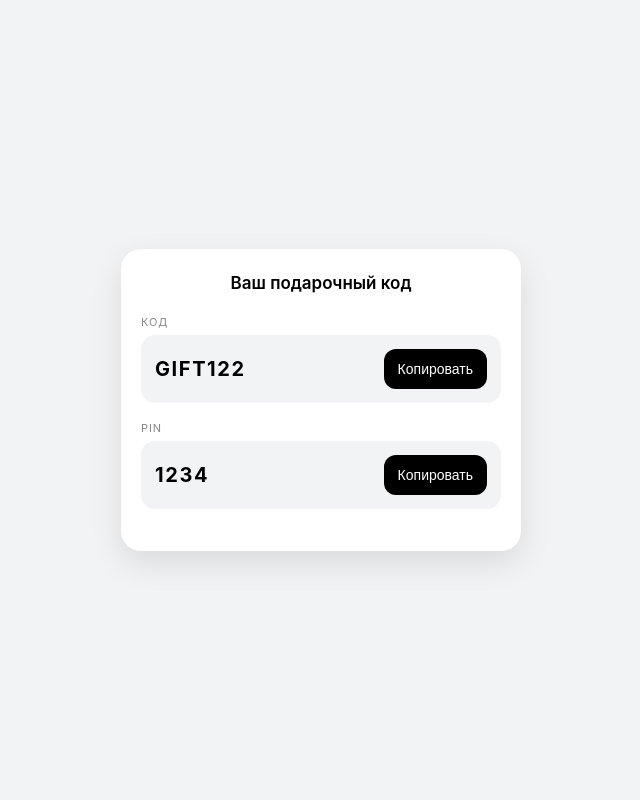
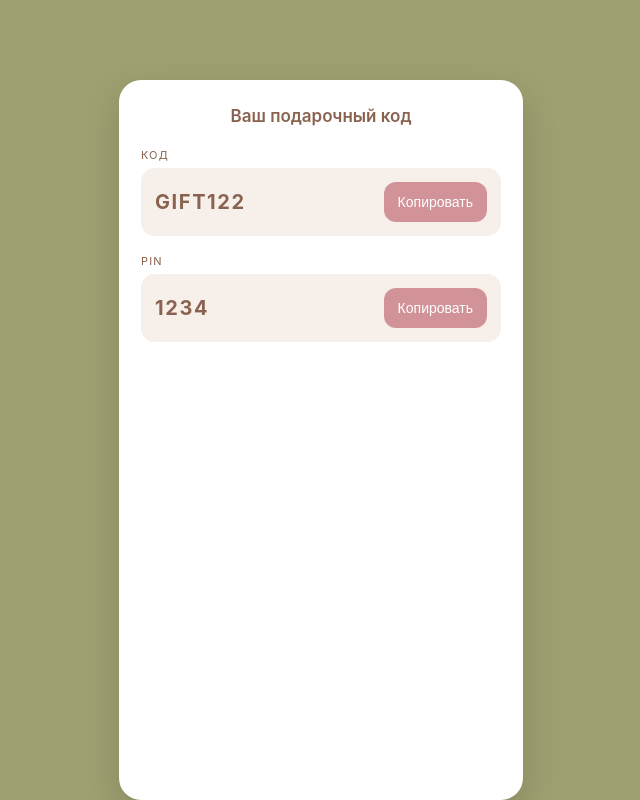
Before and after one commit to riasol123/gitf-card, a plain HTML site: page index.html in a window 1280 px wide. Shown: the whole page, without its empty margins (319-959 px from the left). Drawn offline with Linux system fonts and the light colour scheme.

Commit message:
Update index.html

```diff
--- a/index.html
+++ b/index.html
@@ -7,22 +7,29 @@
   <style>
     body {
       margin: 0;
-      background: #f2f3f5;
+      background: #9EA071;
       font-family: -apple-system, BlinkMacSystemFont, "Segoe UI", sans-serif;
       display: flex;
-      align-items: center;
       justify-content: center;
       min-height: 100vh;
+    }
+
+    /* поднимаем карточку выше */
+    .wrapper {
+      margin-top: 10vh;
+      width: 100%;
+      display: flex;
+      justify-content: center;
     }
 
     .card {
       width: 100%;
       max-width: 360px;
-      margin: 16px;
+      margin: 0 16px;
       background: #ffffff;
-      border-radius: 20px;
-      padding: 24px 20px;
-      box-shadow: 0 12px 32px rgba(0,0,0,0.1);
+      border-radius: 22px;
+      padding: 26px 22px;
+      box-shadow: 0 14px 36px rgba(0,0,0,0.15);
     }
 
     h1 {
@@ -30,6 +37,7 @@
       font-size: 17px;
       margin: 0 0 22px;
       font-weight: 600;
+      color: #8A6350;
     }
 
     .field {
@@ -38,8 +46,8 @@
 
     .label {
       font-size: 11px;
-      color: #888;
-      letter-spacing: 0.08em;
+      color: #8A6350;
+      letter-spacing: 0.1em;
       margin-bottom: 6px;
     }
 
@@ -47,7 +55,7 @@
       display: flex;
       gap: 10px;
       align-items: center;
-      background: #f1f3f5;
+      background: #F6EFEA;
       border-radius: 14px;
       padding: 14px;
     }
@@ -57,33 +65,38 @@
       font-size: 20px;
       font-weight: 700;
       letter-spacing: 0.08em;
+      color: #8A6350;
     }
 
     button {
       border: none;
-      background: #000;
-      color: #fff;
+      background: #D19397;
+      color: #ffffff;
       border-radius: 12px;
       padding: 12px 14px;
       font-size: 14px;
+      font-weight: 500;
       cursor: pointer;
     }
 
     button:active {
       transform: scale(0.97);
+      opacity: 0.9;
     }
 
     .copied {
       text-align: center;
       font-size: 13px;
-      color: #2e7d32;
+      color: #9EA071;
       margin-top: 14px;
       display: none;
+      font-weight: 500;
     }
   </style>
 </head>
 <body>
 
+  <div class="wrapper">
     <div class="card">
       <h1>Ваш подарочный код</h1>
 
@@ -105,6 +118,7 @@
 
       <div class="copied" id="copied">Скопировано ✓</div>
     </div>
+  </div>
 
   <script>
     function copy(id) {
```
Lines whose indentation alone changed are shown as unchanged.
